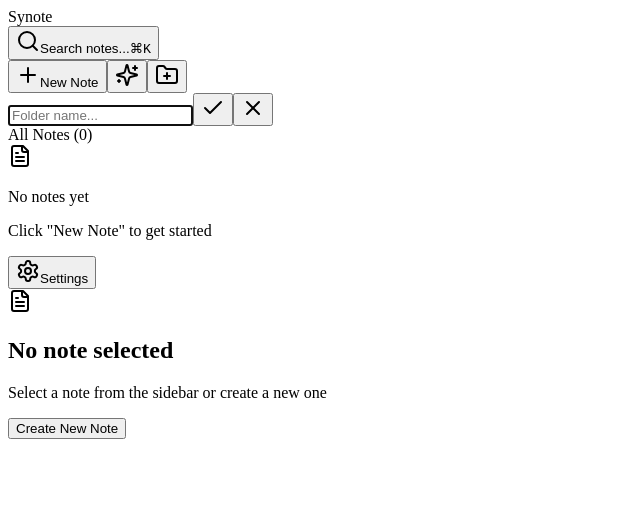
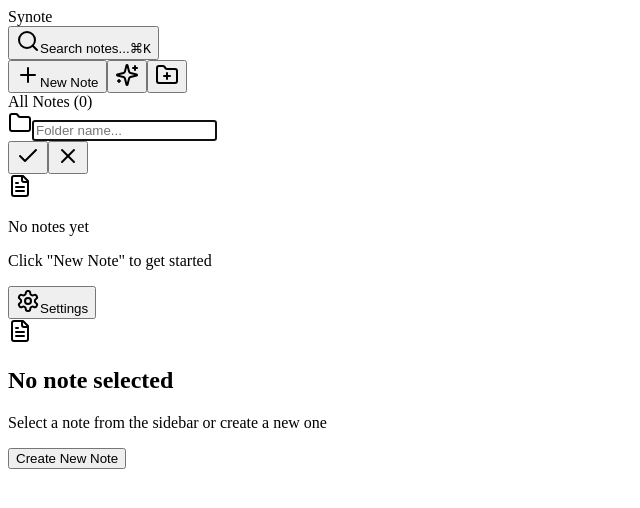
Before and after one commit to shersdk/Synote, a React (Vite) app: page / in a window 1280 px wide. Both pictures are taken after a click on the button 166 px from the left and 76 px from the top of the page. Shown: the top 508 px of the page, without its empty margins (0-640 px from the left). Built offline with nearby package versions, Linux system fonts and the light colour scheme; the HTML template or start-up script is replaced by a standard one.

Commit message:
feat: Add drag-and-drop folder reordering to sidebar and refine new folder creation UI.

```diff
--- a/package.json
+++ b/package.json
@@ -13,6 +13,9 @@
     "postinstall": "electron-rebuild"
   },
   "dependencies": {
+    "@dnd-kit/core": "^6.3.1",
+    "@dnd-kit/sortable": "^10.0.0",
+    "@dnd-kit/utilities": "^3.2.2",
     "@radix-ui/react-dialog": "^1.1.2",
     "@radix-ui/react-dropdown-menu": "^2.1.2",
     "@radix-ui/react-scroll-area": "^1.2.0",
--- a/src/components/layout/Sidebar.tsx
+++ b/src/components/layout/Sidebar.tsx
@@ -5,6 +5,23 @@
 import { ScrollArea } from '@/components/ui/scroll-area';
 import { Input } from '@/components/ui/input';
 import { useNotes, Note, Folder } from '@/hooks/useNotes';
+import {
+    DndContext,
+    closestCenter,
+    KeyboardSensor,
+    PointerSensor,
+    useSensor,
+    useSensors,
+    DragEndEvent,
+} from '@dnd-kit/core';
+import {
+    arrayMove,
+    SortableContext,
+    sortableKeyboardCoordinates,
+    useSortable,
+    verticalListSortingStrategy,
+} from '@dnd-kit/sortable';
+import { CSS } from '@dnd-kit/utilities';
 import {
     PlusIcon,
     FolderIcon,
@@ -18,6 +35,7 @@
     Loader2Icon,
     CheckIcon,
     XIcon,
+    GripVerticalIcon,
 } from 'lucide-react';
 
 interface SidebarProps {
@@ -41,15 +59,36 @@
 
     const [isCreating, setIsCreating] = useState(false);
     const [expandedFolders, setExpandedFolders] = useState<Set<string>>(new Set());
-    const [showFolderInput, setShowFolderInput] = useState(false);
+    const [isCreatingFolder, setIsCreatingFolder] = useState(false);
     const [newFolderName, setNewFolderName] = useState('');
+    const [orderedFolderIds, setOrderedFolderIds] = useState<string[]>([]);
     const folderInputRef = useRef<HTMLInputElement>(null);
 
+    // Sync ordered folder IDs when folders change
     useEffect(() => {
-        if (showFolderInput && folderInputRef.current) {
+        const currentIds = folders.map(f => f.id);
+        const orderedIds = orderedFolderIds.filter(id => currentIds.includes(id));
+        const newIds = currentIds.filter(id => !orderedFolderIds.includes(id));
+        // New folders go at the top
+        setOrderedFolderIds([...newIds, ...orderedIds]);
+    }, [folders]);
+
+    useEffect(() => {
+        if (isCreatingFolder && folderInputRef.current) {
             folderInputRef.current.focus();
         }
-    }, [showFolderInput]);
+    }, [isCreatingFolder]);
+
+    const sensors = useSensors(
+        useSensor(PointerSensor, {
+            activationConstraint: {
+                distance: 8,
+            },
+        }),
+        useSensor(KeyboardSensor, {
+            coordinateGetter: sortableKeyboardCoordinates,
+        })
+    );
 
     const handleNewNote = async () => {
         setIsCreating(true);
@@ -61,13 +100,13 @@
         if (newFolderName.trim()) {
             await createFolder(newFolderName.trim());
             setNewFolderName('');
-            setShowFolderInput(false);
+            setIsCreatingFolder(false);
         }
     };
 
     const handleCancelFolder = () => {
         setNewFolderName('');
-        setShowFolderInput(false);
+        setIsCreatingFolder(false);
     };
 
     const toggleFolder = (folderId: string) => {
@@ -82,9 +121,26 @@
         });
     };
 
+    const handleDragEnd = (event: DragEndEvent) => {
+        const { active, over } = event;
+
+        if (over && active.id !== over.id) {
+            setOrderedFolderIds((items) => {
+                const oldIndex = items.indexOf(active.id as string);
+                const newIndex = items.indexOf(over.id as string);
+                return arrayMove(items, oldIndex, newIndex);
+            });
+        }
+    };
+
     const rootNotes = notes.filter(n => !n.folderId);
     const getNotesForFolder = (folderId: string) =>
         notes.filter(n => n.folderId === folderId);
+
+    // Get folders in the user's custom order
+    const orderedFolders = orderedFolderIds
+        .map(id => folders.find(f => f.id === id))
+        .filter((f): f is Folder => f !== undefined);
 
     return (
         <motion.aside
@@ -151,56 +207,13 @@
                     className="h-8 w-8 bg-sidebar-accent/30 border-sidebar-border/50 hover:bg-sidebar-accent/60"
                     onClick={() => {
                         console.log('New Folder button clicked');
-                        setShowFolderInput(true);
+                        setIsCreatingFolder(true);
                     }}
                     title="New Folder"
                 >
                     <FolderPlusIcon className="h-3.5 w-3.5" />
                 </Button>
             </div>
-
-            {/* New Folder Input */}
-            <AnimatePresence>
-                {showFolderInput && (
-                    <motion.div
-                        initial={{ height: 0, opacity: 0 }}
-                        animate={{ height: 'auto', opacity: 1 }}
-                        exit={{ height: 0, opacity: 0 }}
-                        transition={{ duration: 0.15, ease: 'easeOut' }}
-                        className="px-3 pb-3 overflow-hidden"
-                    >
-                        <div className="flex items-center gap-1">
-                            <Input
-                                ref={folderInputRef}
-                                value={newFolderName}
-                                onChange={(e) => setNewFolderName(e.target.value)}
-                                onKeyDown={(e) => {
-                                    if (e.key === 'Enter') handleCreateFolder();
-                                    if (e.key === 'Escape') handleCancelFolder();
-                                }}
-                                placeholder="Folder name..."
-                                className="h-8 text-sm sidebar-input bg-sidebar-accent/30 border-sidebar-border/50"
-                            />
-                            <Button
-                                size="icon"
-                                variant="ghost"
-                                className="h-8 w-8 shrink-0"
-                                onClick={handleCreateFolder}
-                            >
-                                <CheckIcon className="h-4 w-4" />
-                            </Button>
-                            <Button
-                                size="icon"
-                                variant="ghost"
-                                className="h-8 w-8 shrink-0"
-                                onClick={handleCancelFolder}
-                            >
-                                <XIcon className="h-4 w-4" />
-                            </Button>
-                        </div>
-                    </motion.div>
-                )}
-            </AnimatePresence>
 
             {/* Notes & Folders Tree */}
             <ScrollArea className="flex-1 px-2">
@@ -216,9 +229,72 @@
                                 All Notes ({notes.length})
                             </div>
 
-                            {/* Folders */}
-                            {folders.map(folder => (
-                                <FolderItem
+                            {/* New Folder Input - Inline at top of folder list */}
+                            <AnimatePresence>
+                                {isCreatingFolder && (
+                                    <motion.div
+                                        initial={{ height: 0, opacity: 0 }}
+                                        animate={{ height: 'auto', opacity: 1 }}
+                                        exit={{ height: 0, opacity: 0 }}
+                                        transition={{ duration: 0.15, ease: 'easeOut' }}
+                                        className="overflow-hidden"
+                                    >
+                                        <div className="flex items-center gap-1 px-1 py-0.5">
+                                            <div className="flex flex-1 items-center gap-2 rounded-lg px-2.5 py-1 bg-sidebar-accent/50">
+                                                <FolderIcon className="h-4 w-4 text-muted-foreground flex-shrink-0" />
+                                                <Input
+                                                    ref={folderInputRef}
+                                                    value={newFolderName}
+                                                    onChange={(e) => setNewFolderName(e.target.value)}
+                                                    onKeyDown={(e) => {
+                                                        if (e.key === 'Enter') handleCreateFolder();
+                                                        if (e.key === 'Escape') handleCancelFolder();
+                                                    }}
+                                                    onBlur={() => {
+                                                        // Small delay to allow button clicks
+                                                        setTimeout(() => {
+                                                            if (!newFolderName.trim()) {
+                                                                handleCancelFolder();
+                                                            }
+                                                        }, 150);
+                                                    }}
+                                                    placeholder="Folder name..."
+                                                    className="h-6 text-sm bg-transparent border-none focus-visible:ring-0 focus-visible:ring-offset-0 p-0"
+                                                />
+                                            </div>
+                                            <Button
+                                                size="icon"
+                                                variant="ghost"
+                                                className="h-7 w-7 shrink-0"
+                                                onClick={handleCreateFolder}
+                                            >
+                                                <CheckIcon className="h-3.5 w-3.5" />
+                                            </Button>
+                                            <Button
+                                                size="icon"
+                                                variant="ghost"
+                                                className="h-7 w-7 shrink-0"
+                                                onClick={handleCancelFolder}
+                                            >
+                                                <XIcon className="h-3.5 w-3.5" />
+                                            </Button>
+                                        </div>
+                                    </motion.div>
+                                )}
+                            </AnimatePresence>
+
+                            {/* Folders with Drag and Drop */}
+                            <DndContext
+                                sensors={sensors}
+                                collisionDetection={closestCenter}
+                                onDragEnd={handleDragEnd}
+                            >
+                                <SortableContext
+                                    items={orderedFolderIds}
+                                    strategy={verticalListSortingStrategy}
+                                >
+                                    {orderedFolders.map(folder => (
+                                        <SortableFolderItem
                                             key={folder.id}
                                             folder={folder}
                                             notes={getNotesForFolder(folder.id)}
@@ -230,6 +306,8 @@
                                             onDeleteFolder={deleteFolder}
                                         />
                                     ))}
+                                </SortableContext>
+                            </DndContext>
 
                             {/* Root level notes */}
                             {rootNotes.length > 0 && (
@@ -334,7 +412,7 @@
     );
 }
 
-interface FolderItemProps {
+interface SortableFolderItemProps {
     folder: Folder;
     notes: Note[];
     expanded: boolean;
@@ -345,7 +423,7 @@
     onDeleteFolder: (id: string) => void;
 }
 
-function FolderItem({
+function SortableFolderItem({
     folder,
     notes,
     expanded,
@@ -354,21 +432,44 @@
     onSelectNote,
     onDeleteNote,
     onDeleteFolder,
-}: FolderItemProps) {
+}: SortableFolderItemProps) {
     const [showDelete, setShowDelete] = useState(false);
+    const {
+        attributes,
+        listeners,
+        setNodeRef,
+        transform,
+        transition,
+        isDragging,
+    } = useSortable({ id: folder.id });
+
+    const style = {
+        transform: CSS.Transform.toString(transform),
+        transition,
+        opacity: isDragging ? 0.5 : 1,
+    };
 
     return (
-        <div>
+        <div ref={setNodeRef} style={style}>
             <div
                 onMouseEnter={() => setShowDelete(true)}
                 onMouseLeave={() => setShowDelete(false)}
                 className="flex items-center gap-1"
             >
+                {/* Drag Handle */}
+                <button
+                    {...attributes}
+                    {...listeners}
+                    className="p-1 cursor-grab active:cursor-grabbing text-muted-foreground/50 hover:text-muted-foreground"
+                >
+                    <GripVerticalIcon className="h-3 w-3" />
+                </button>
+
                 <motion.button
                     whileTap={{ scale: 0.98 }}
                     onClick={onToggle}
                     className={cn(
-                        'flex flex-1 items-center gap-2 rounded-lg px-2.5 py-1.5 text-sm text-sidebar-foreground',
+                        'flex flex-1 items-center gap-2 rounded-lg px-2 py-1.5 text-sm text-sidebar-foreground',
                         'transition-colors duration-150 hover:bg-sidebar-accent/50'
                     )}
                 >
```
Also changed, not shown: 1 other file (tests, documents, lock files or other folders). Lines whose indentation alone changed are shown as unchanged.
